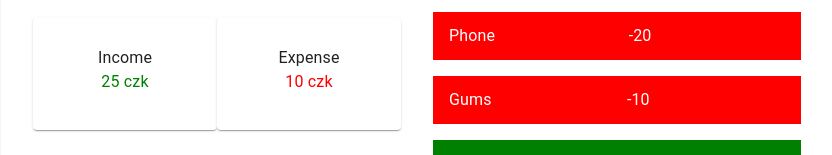
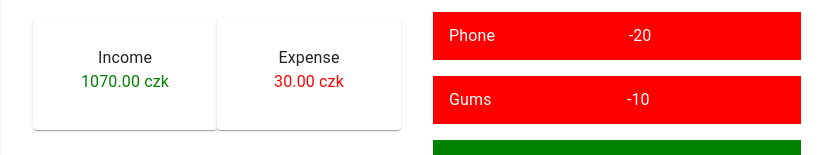
Before and after one commit to Krouta1/Small-Projects, a React (Create React App) app in the folder expense-tracker/: page / in a window 1280 px wide. Shown: the part 173-328 px from the top of the page, without its empty margins (223-1055 px from the left). Built offline with nearby package versions, Linux system fonts and the light colour scheme.

Commit message:
Update Expense.jsx

```diff
--- a/expense-tracker/src/components/Expense.jsx
+++ b/expense-tracker/src/components/Expense.jsx
@@ -10,19 +10,25 @@ const Container = styled(Box)`
     }
 `
 
-const Expense = () => {
+const Expense = ({transactions}) => {
+
+    const amount = transactions.map(transaction => transaction.amount)
+    const income = amount.filter(item=> item > 0 ).reduce((amount,item)=>(amount+=item),0).toFixed(2)
+    const expense = (amount.filter(item=> item < 0 ).reduce((amount,item)=>(amount+=item),0) * -1).toFixed(2)
+
+
   return (
     <Container>
         <Card>
             <CardContent>
                 <Typography>Income</Typography>
-                <Typography style={{color:'green'}}>25 czk</Typography>
+                <Typography style={{color:'green'}}>{income} czk</Typography>
             </CardContent>
         </Card>
         <Card>
             <CardContent>
                 <Typography>Expense</Typography>
-                <Typography style={{color:'red'}}>10 czk</Typography>
+                <Typography style={{color:'red'}}>{expense} czk</Typography>
             </CardContent>
         </Card>
     </Container>
```
